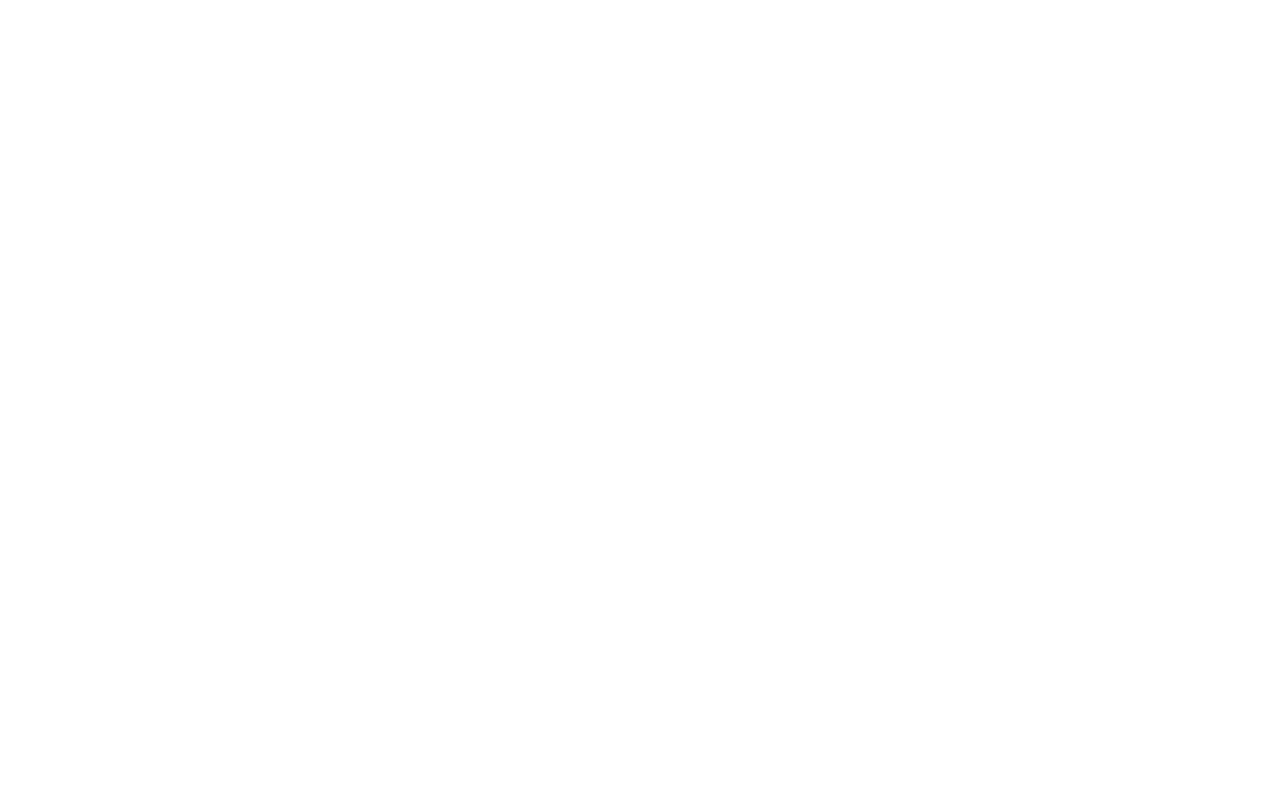
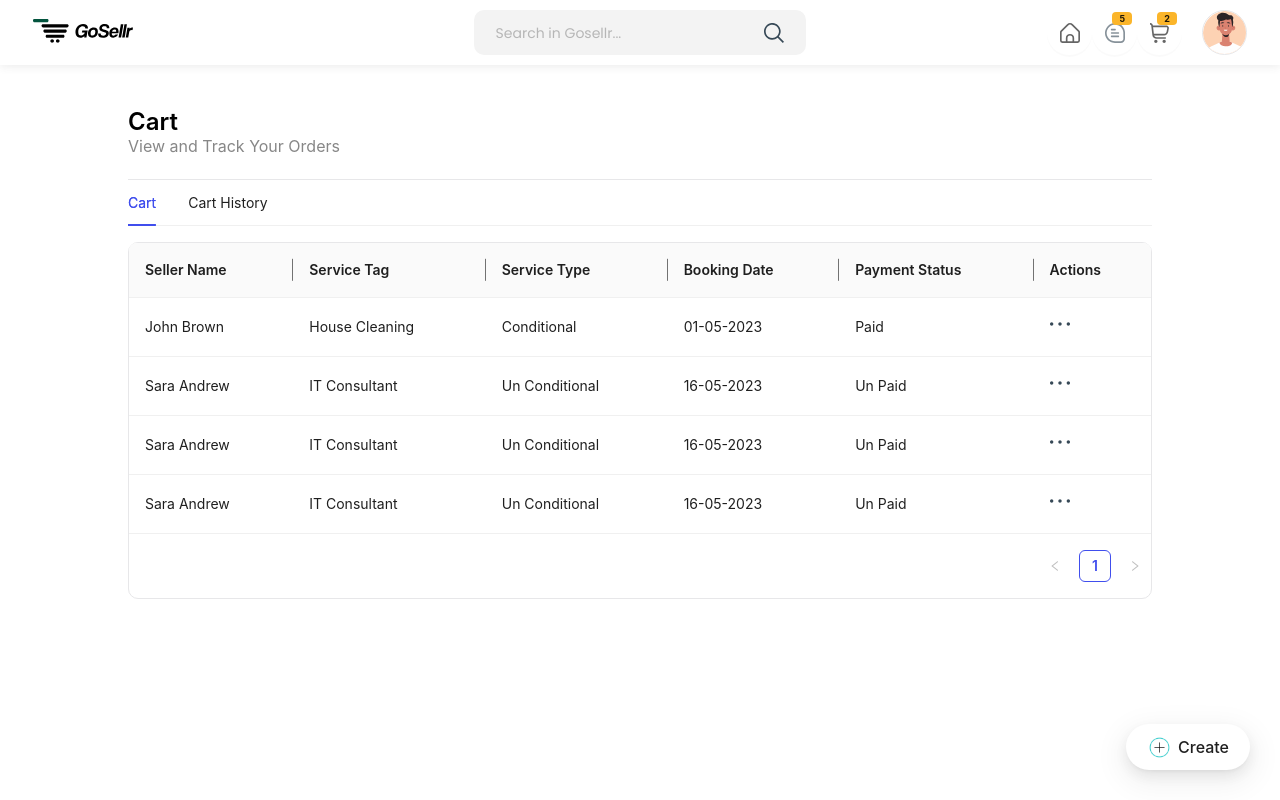
Before and after one commit to nabeelahmed8717/gosellr, a React (Create React App) app in the folder gosellr-fe/: page /cart in a window 1280 px wide. Before the commit this address had no page. Built offline with nearby package versions, Linux system fonts and the light colour scheme.

Commit message:
changing file names

```diff
--- a/gosellr-fe/src/components/bookings/bookings.tsx
+++ b/gosellr-fe/src/components/myCart/myCart.tsx
@@ -1,14 +1,14 @@
 import React from 'react'
-import './bookings.scss'
+import './myCart.scss'
 import Table, { ColumnsType } from 'antd/es/table';
 
 
 import { Tabs, TabsProps } from 'antd';
-import PendingBookings from './bookingsTabs/pendingBookings';
-import ConfirmedBookings from './bookingsTabs/confirmedBookings';
+import PendingBookings from './myCartTabs/pendingBookings';
+import ConfirmedBookings from './myCartTabs/confirmedBookings';
 
 
-const Bookings = () => {
+const MyCart = () => {
 
 
 
@@ -20,12 +20,12 @@ const Bookings = () => {
   const items: TabsProps['items'] = [
     {
       key: '1',
-      label: `Pending Bookings`,
+      label: `Cart`,
       children: <PendingBookings />,
     },
     {
       key: '2',
-      label: `Confirmed Bookings`,
+      label: `Cart History`,
       children: <ConfirmedBookings />,
     }
   ];
@@ -33,8 +33,8 @@ const Bookings = () => {
   return (
     <div className="bookings-mian-wrapper">
       <div className="header-content">
-        <h2 className='fs-24 fw-600'>Bookings</h2>
-        <p className='fs-16 light-grey'>View and Track Your Reservations</p>
+        <h2 className='fs-24 fw-600'>Cart</h2>
+        <p className='fs-16 light-grey'>View and Track Your Orders</p>
       </div>
 
       <Tabs defaultActiveKey="1" items={items} onChange={onChange} />
@@ -44,4 +44,4 @@ const Bookings = () => {
   )
 }
 
-export default Bookings
+export default MyCart
--- a/gosellr-fe/src/layout/navBar/navBar.tsx
+++ b/gosellr-fe/src/layout/navBar/navBar.tsx
@@ -182,7 +182,7 @@ const NavBar = () => {
                             <Button className="rounded-buttons-nav" onClick={() => navigate('./home')}><img src={homeIcon} width={20} height={20} alt="" /></Button>
                             {/* <Button className="rounded-buttons-nav" onClick={() => navigate('./services')}><img src={services} width={20} height={20} alt="" /></Button> */}
                             <Button className="rounded-buttons-nav" onClick={() => navigate('./chat')}><img src={chat} width={20} height={20} alt="" /><div className='sp-only-chat'>5</div></Button>
-                            <Button className="rounded-buttons-nav" onClick={() => navigate('./bookings')}><img src={cart} width={20} height={20} alt="" /><div className='sp-only-chat'>2</div></Button>
+                            <Button className="rounded-buttons-nav" onClick={() => navigate('./cart')}><img src={cart} width={20} height={20} alt="" /><div className='sp-only-chat'>2</div></Button>
                             <div className="user-profile-wrapper">
                                 <Dropdown menu={{ items }} placement="bottomRight" arrow overlayClassName='pro-drp'>
                                     <div className="user-profile">
--- a/gosellr-fe/src/pages/bookings/index.tsx
+++ /dev/null
@@ -1,8 +0,0 @@
-import React from 'react'
-import Bookings from '../../components/bookings/bookings'
-
-const BookingsPage = () => {
-  return <Bookings/>
-}
-
-export default BookingsPage
--- /dev/null
+++ b/gosellr-fe/src/pages/myCart/index.tsx
@@ -0,0 +1,8 @@
+import React from 'react'
+import MyCart from '../../components/myCart/myCart'
+
+const MyCartPage = () => {
+  return <MyCart/>
+}
+
+export default MyCartPage
--- a/gosellr-fe/src/routes.tsx
+++ b/gosellr-fe/src/routes.tsx
@@ -24,7 +24,7 @@ const LandingPage = Loadable(lazy(() => import("./pages/landingPage")));
 const SignIn = Loadable(lazy(() => import("./pages/signIn")));
 const SignUp = Loadable(lazy(() => import("./pages/signUp")));
 const Chat = Loadable(lazy(() => import("./pages/chat")));
-const Bookings = Loadable(lazy(() => import("./pages/bookings")));
+const MyCart = Loadable(lazy(() => import("./pages/myCart")));
 const UserProfile = Loadable(lazy(() => import("./pages/userProfile")));
 
 
@@ -51,8 +51,8 @@ export const routes: any = [
         element: <Chat />,
       },
       {
-        path: "bookings",
-        element: <Bookings />,
+        path: "cart",
+        element: <MyCart />,
       },
       {
         path: "user-profile",
```
Also changed, not shown: gosellr-fe/src/components/myCart/myCart.scss (renamed from gosellr-fe/src/components/bookings/bookings.scss), gosellr-fe/src/components/myCart/myCartTabs/confirmedBookings.tsx (renamed from gosellr-fe/src/components/bookings/bookingsTabs/confirmedBookings.tsx), gosellr-fe/src/components/myCart/myCartTabs/pendingBookings.tsx (renamed from gosellr-fe/src/components/bookings/bookingsTabs/pendingBookings.tsx), gosellr-fe/src/components/myCart/myCartTabs/viewBooking/viewBooking.scss (renamed from gosellr-fe/src/components/bookings/bookingsTabs/viewBooking/viewBooking.scss), gosellr-fe/src/components/myCart/myCartTabs/viewBooking/viewBooking.tsx (renamed from gosellr-fe/src/components/bookings/bookingsTabs/viewBooking/viewBooking.tsx).
